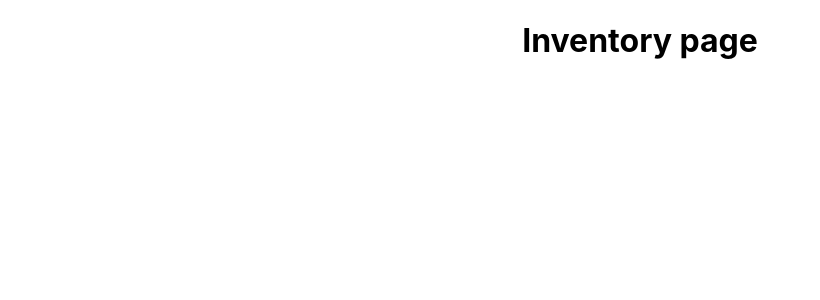
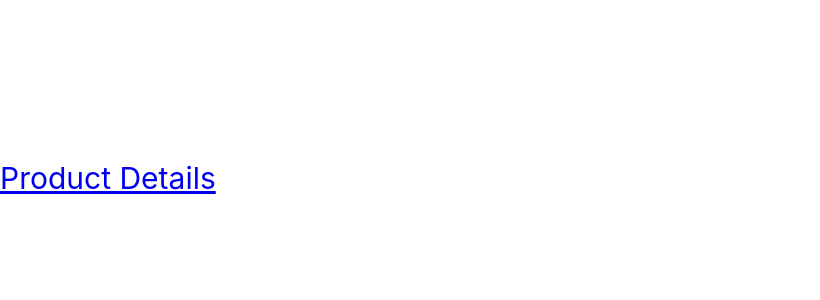
Before and after one commit to elirhenry/Z-Prefix, a React (Create React App) app: page /inventory in a window 1280 px wide. Shown: the top 300 px of the page, without its empty margins (0-820 px from the left). Built offline with nearby package versions, Linux system fonts and the light colour scheme.

Commit message:
all pages set up with links, about to work on header

```diff
--- /dev/null
+++ b/src/Components/Inventory.js
@@ -0,0 +1,34 @@
+import React from 'react';
+import styled from 'styled-components';
+import { Link } from 'react-router-dom';
+// import styled from 'styled-components';
+
+//////////////////////////////////////////////////
+
+//have link to ProductDetails component page
+
+const Inventory = () => {
+  return (
+    <div>
+      <Product>
+      <Link to={'/details'}>Product Details</Link>
+      </Product>
+    </div>
+
+
+  )
+}
+
+//////////////////////////////////////////////////
+
+const Product =styled.div`
+font-size:30px;
+color: black;
+text-align: left;
+position: absolute;
+top: 20%;
+`
+
+//////////////////////////////////////////////////
+
+export default Inventory;
--- a/src/Inventory.js
+++ b/src/Components/Login.js
@@ -3,11 +3,11 @@ import React from 'react';
 
 //////////////////////////////////////////////////
 
-//have link to ProductDetails component page
-
-const Inventory = () => {
+const Login = () => {
   return (
-    <h1>Inventory page</h1>
+    <div>
+      <h1>login page</h1>
+    </div>
   )
 }
 
@@ -19,4 +19,4 @@ const Inventory = () => {
 
 //////////////////////////////////////////////////
 
-export default Inventory;
+export default Login;
--- a/src/Register.js
+++ b/src/Components/ProductDetails.js
@@ -3,9 +3,11 @@ import React from 'react';
 
 //////////////////////////////////////////////////
 
-const Register = () => {
+const ProductDetails = () => {
   return (
-    <h1>register page</h1>
+    <div>
+      <h1>product details page</h1>
+    </div>
   )
 }
 
@@ -17,4 +19,4 @@ const Register = () => {
 
 //////////////////////////////////////////////////
 
-export default Register;
+export default ProductDetails;
--- a/src/ProductDetails.js
+++ b/src/Components/Register.js
@@ -3,9 +3,11 @@ import React from 'react';
 
 //////////////////////////////////////////////////
 
-const ProductDetails = () => {
+const Register = () => {
   return (
-    <h1>ProductDetails page</h1>
+    <div>
+      <h1>register page</h1>
+    </div>
   )
 }
 
@@ -17,4 +19,4 @@ const ProductDetails = () => {
 
 //////////////////////////////////////////////////
 
-export default ProductDetails;
+export default Register;
--- a/src/Login.js
+++ /dev/null
@@ -1,20 +0,0 @@
-import React from 'react';
-// import styled from 'styled-components';
-
-//////////////////////////////////////////////////
-
-const Login = () => {
-  return (
-    <h1>login page</h1>
-  )
-}
-
-//////////////////////////////////////////////////
-
-// const Login =styled.div`
-// font-size:20px;
-// color: black;`
-
-//////////////////////////////////////////////////
-
-export default Login;
```
Also changed, not shown: src/App.js (+5 -5 lines), src/Components/Header.js (added), src/Components/Home.js (renamed from src/Home.js).
